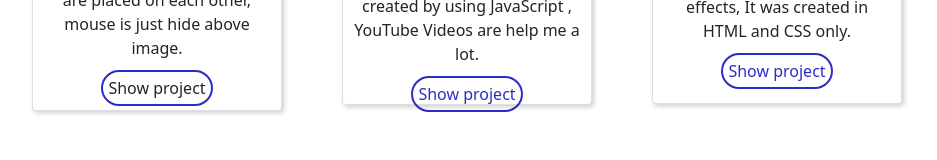
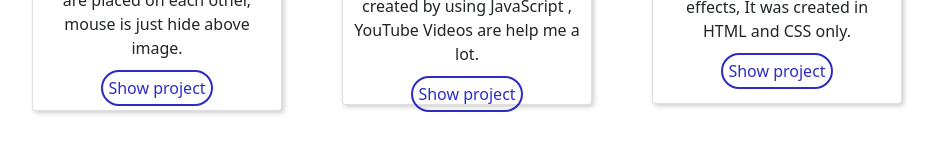
Before and after one commit to AkhilAnkola/akhil, a React (Create React App) app: page /Work in a window 1280 px wide. Shown: the part 1809-1969 px from the top of the page, without its empty margins (43-980 px from the left). Built offline with nearby package versions, Linux system fonts and the light colour scheme.

Commit message:
Update Work.jsx

```diff
--- a/src/Work.jsx
+++ b/src/Work.jsx
@@ -31,7 +31,7 @@ const Work = (props) => {
             <Card cimg={web7} cheading="Paint" ctext="I create tool or webpage for drawing or sketch purpose, This is too basic level of it .(no eraser, no responsive)" clink="https://akhilankola.github.io/paint/" btnname="Show project"/>
             <Card cimg={web8} cheading="Table formation" ctext="This denote that how table is useful in HTML, This was created in table and give effects in CSS." clink="https://akhilankola.github.io/table.github.io/" btnname="Show project"/>
             <Card cimg={web9} cheading="Water Drop" ctext="This effect is given by using GOOEY. JS, This color-drop effect is too attractive because of it's smoothness." clink="https://akhilankola.github.io/waterdrop_them/" btnname="Show project"/>
-            <Card cimg={web10} cheading="Hidden Colors" ctext="IT's looks simple but it's not, Here I use two images which are placed on each other, mouse is just hide above image." btnname="Show project"/>
+            <Card cimg={web10} cheading="Hidden Colors" ctext="IT's looks simple but it's not, Here I use two images which are placed on each other, mouse is just hide above image." clink="https://akhilankola.github.io/hidden_colors/" btnname="Show project"/>
             <Card cimg={web11} cheading="Game" ctext="This is also a simple and basic version of bike game, I created by using JavaScript , YouTube Videos are help me a lot." clink="https://akhilankola.github.io/game/." btnname="Show project"/>
             <Card cimg={web12} cheading="Cursor Effect" ctext="Here I use different cursor opposite color changing effects, It was created in HTML and CSS only." clink="https://akhilankola.github.io/cursor_effects/" btnname="Show project"/>
             </div>
```
